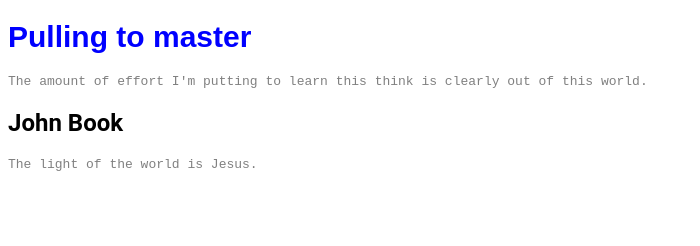
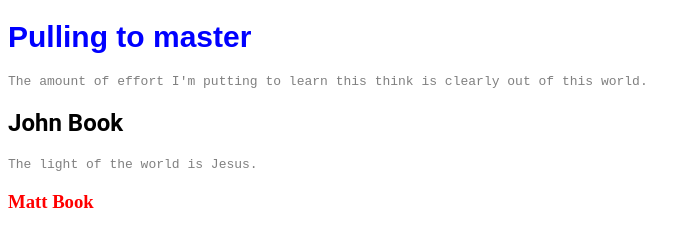
Before and after one commit to Mascenciog/SshRemoteRepo, a plain HTML site: page index.html in a window 1280 px wide. Shown: the whole page, without its empty margins (0-700 px from the left). Drawn offline with Linux system fonts and the light colour scheme.

Commit message:
Add H3 + Style

```diff
--- a/index.html
+++ b/index.html
@@ -16,6 +16,9 @@
         color: Black;
         font-family: Roboto;
       }
+      h3{
+        color: Red;
+      }
 
     </style>
     <!-- Please use css style tags here -->
@@ -30,5 +33,6 @@
 <p>
    The light of the world is Jesus.
 </p>
+<h3> Matt Book </h3>
   </body>
 </html>
```
